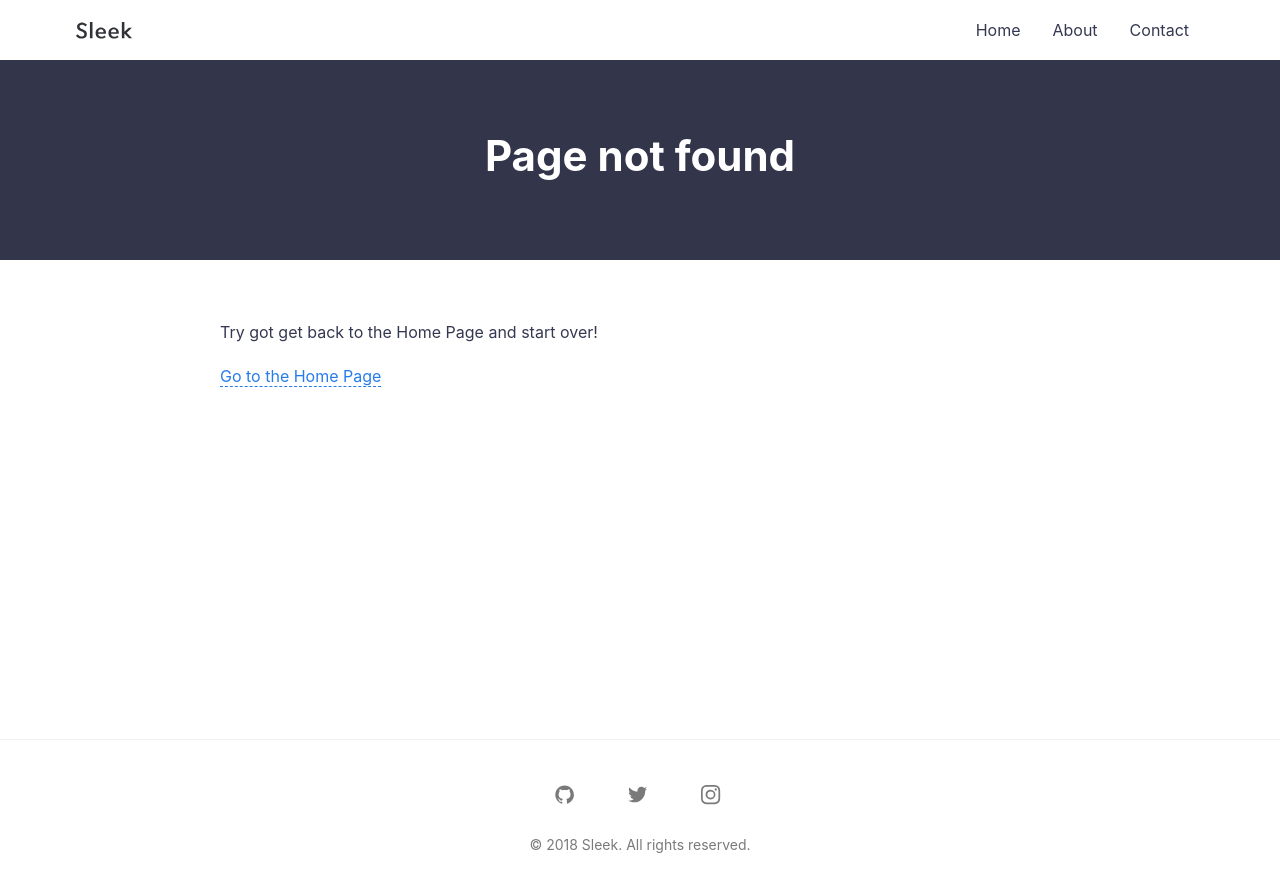
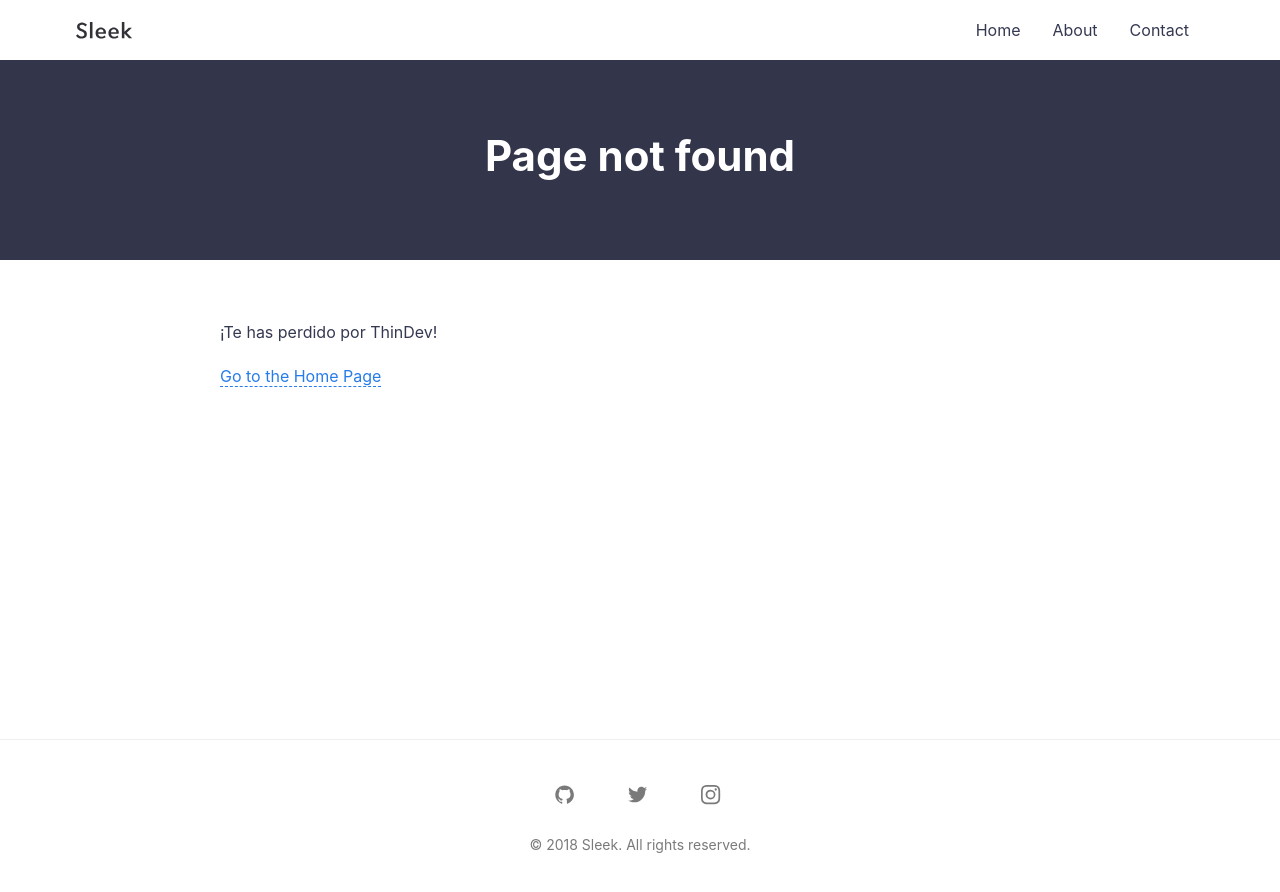
Before and after one commit to JuandeLS3/jotadevs.github.io, a Jekyll site: the page built from 404.md, in a window 1280 px wide. Shown: the top 892 px of the page. Built offline with Jekyll 4.4.1, drawn with Linux system fonts in a browser that asks for light colours; part of the change alters nothing that is shown.

Commit message:
#1 First changes

```diff
--- a/404.md
+++ b/404.md
@@ -3,6 +3,6 @@ layout: page
 title: Page not found
 ---
 
-Try got get back to the Home Page and start over!
+¡Te has perdido por ThinDev!
 
 [Go to the Home Page]({{ site.url }}{{ site.baseurl }})
--- a/_config.yml
+++ b/_config.yml
@@ -6,22 +6,22 @@ description: > # this means to ignore newlines until "baseurl:"
   line in _config.yml. It will appear in your document head meta (for
   Google search results) and in your feed.xml site description.
 baseurl: "/" # the subpath of your site, e.g. /blog
-url: "https://janczizikow.github.io/sleek" # the base hostname & protocol for your site, e.g. http://example.com
-twitter_username: jan_czizikow # replace with your_twitter_username or comment to remove link from footer
-github_username:  janczizikow # replace with your_github_username or comment to remove link from footer
-instagram_username: shanlongjj # replace with your_instagram_username or comment to remove link from footer
+url: "https://juandels3.github.io/" # the base hostname & protocol for your site, e.g. http://example.com
+twitter_username: juandels3 # replace with your_twitter_username or comment to remove link from footer
+github_username:  juandels3 # replace with your_github_username or comment to remove link from footer
+instagram_username: juandels3 # replace with your_instagram_username or comment to remove link from footer
 social:
-  name: Your Name
+  name: Juan
   links:
-    - https://twitter.com/BenBalter
-    - https://www.facebook.com/ben.balter
-    - https://www.linkedin.com/in/BenBalter
-    - https://plus.google.com/+BenBalter
-    - https://github.com/benbalter
-    - https://keybase.io/benbalter
+    - https://twitter.com/juandels3
+    #- https://www.facebook.com/ben.balter
+    - https://www.linkedin.com/in/juandels3
+    #- https://plus.google.com/+BenBalter
+    - https://github.com/juandels3
+    #- https://keybase.io/benbalter
 
 disqus:
-  shortname: janczizikow # to enable comments replace with your_disqus_shortname
+  shortname: juandels3 # to enable comments replace with your_disqus_shortname
 
 # Build settings
 markdown: kramdown
```
Also changed, not shown: 1 other file.
